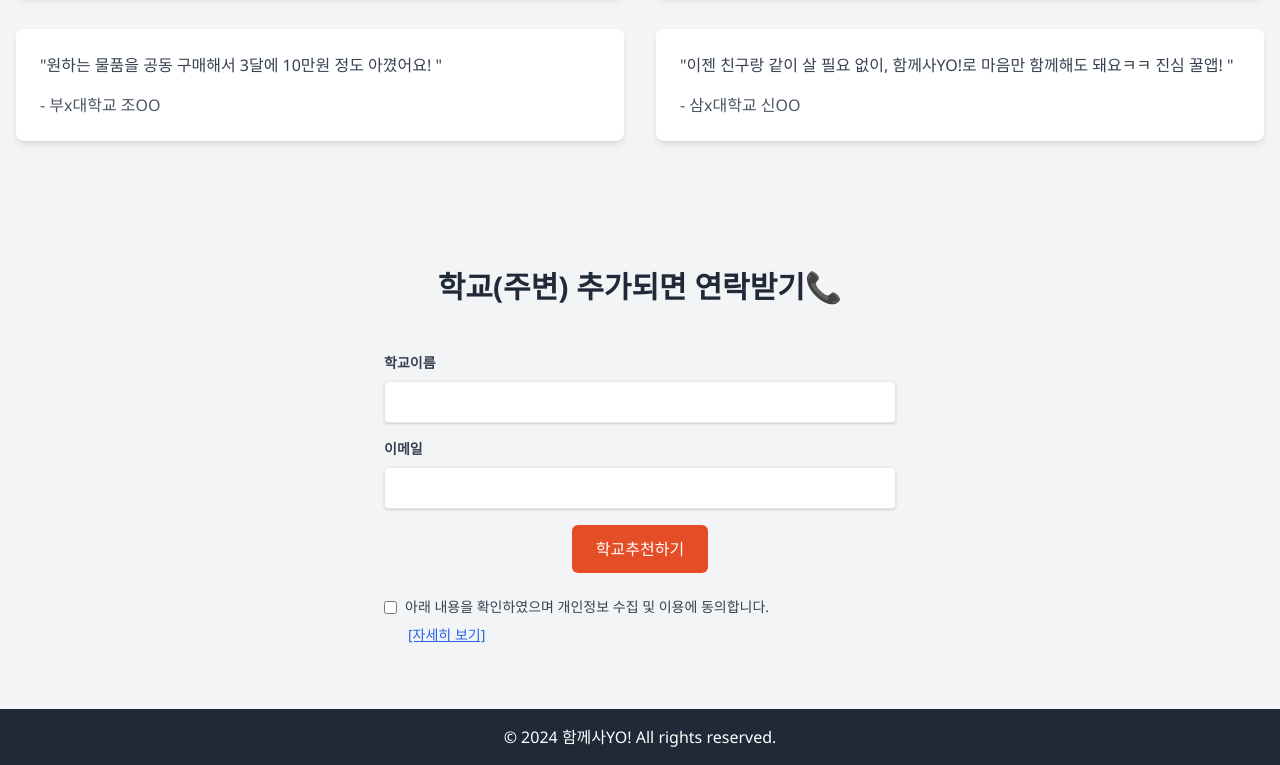
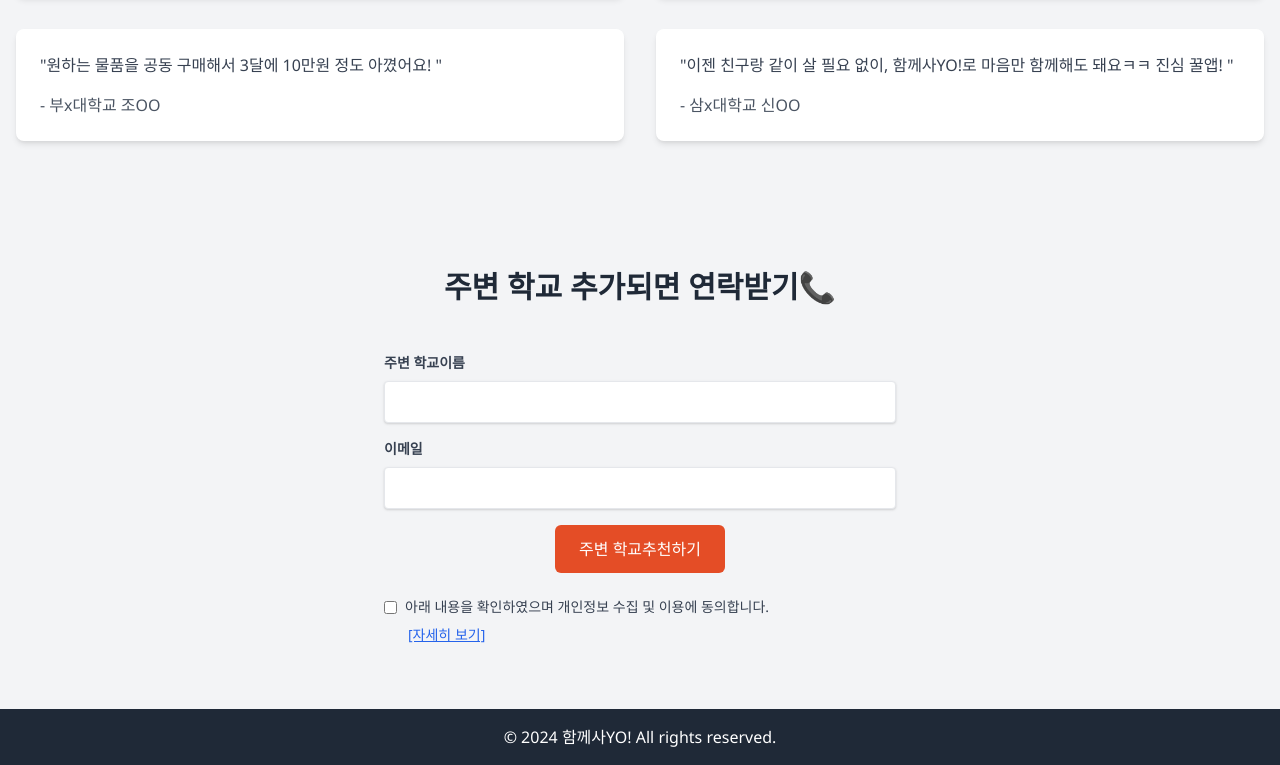
Before and after one commit to Youngwave1128/togetherbuy, a plain HTML site: page index.html in a window 1280 px wide. Shown: the part 1443-2208 px from the top of the page. Drawn offline with nearby package versions, Linux system fonts and the light colour scheme.

Commit message:
Update index.html

```diff
--- a/index.html
+++ b/index.html
@@ -99,7 +99,7 @@
         <a href="#features" class="text-gray-600 hover:text-e44d26 px-3">주요 기능</a>
         <a href="#pricing" class="text-gray-600 hover:text-e44d26 px-3">가격 정책</a>
         <a href="#reviews" class="text-gray-600 hover:text-e44d26 px-3">후기</a>
-        <a href="#contact" class="text-gray-600 hover:text-e44d26 px-3">학교 추가되면 연락받기</a>
+        <a href="#contact" class="text-gray-600 hover:text-e44d26 px-3">주변 학교 추가되면 연락받기</a>
       </nav>
     </div>
   </header>
@@ -184,10 +184,10 @@
   <!-- ✅ 학교추천 섹션 -->
   <section id="contact" class="bg-gray-100 py-16">
     <div class="container mx-auto px-4">
-      <h2 class="text-3xl font-semibold text-center text-gray-800 mb-12 fade-in">학교(주변) 추가되면 연락받기📞</h2>
+      <h2 class="text-3xl font-semibold text-center text-gray-800 mb-12 fade-in"> 주변 학교 추가되면 연락받기📞</h2>
       <form class="max-w-lg mx-auto" id="contactForm">
         <div class="mb-4">
-          <label for="name" class="block text-gray-700 text-sm font-bold mb-2">학교이름</label>
+          <label for="name" class="block text-gray-700 text-sm font-bold mb-2">주변 학교이름</label>
           <input type="text" id="name" required class="shadow border rounded w-full py-2 px-3 text-gray-700" />
         </div>
         <div class="mb-4">
@@ -195,7 +195,7 @@
           <input type="email" id="email" required class="shadow border rounded w-full py-2 px-3 text-gray-700" />
         </div>
         <div class="flex justify-center">
-          <button class="btn-primary hover-scale" type="submit">학교추천하기</button>
+          <button class="btn-primary hover-scale" type="submit">주변 학교추천하기</button>
         </div>
                         <div class="max-w-xl mx-auto text-sm text-gray-700 mt-6">
                     <label class="block mb-2">
```
